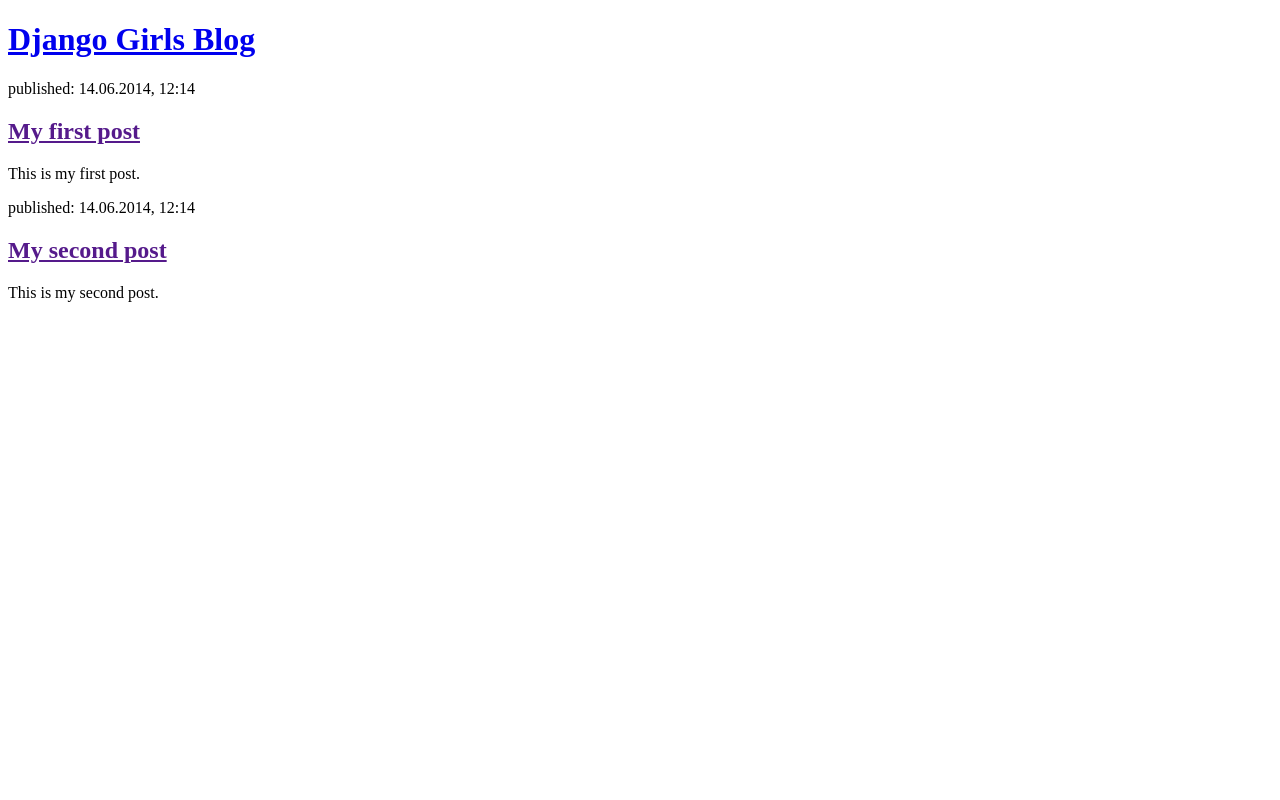
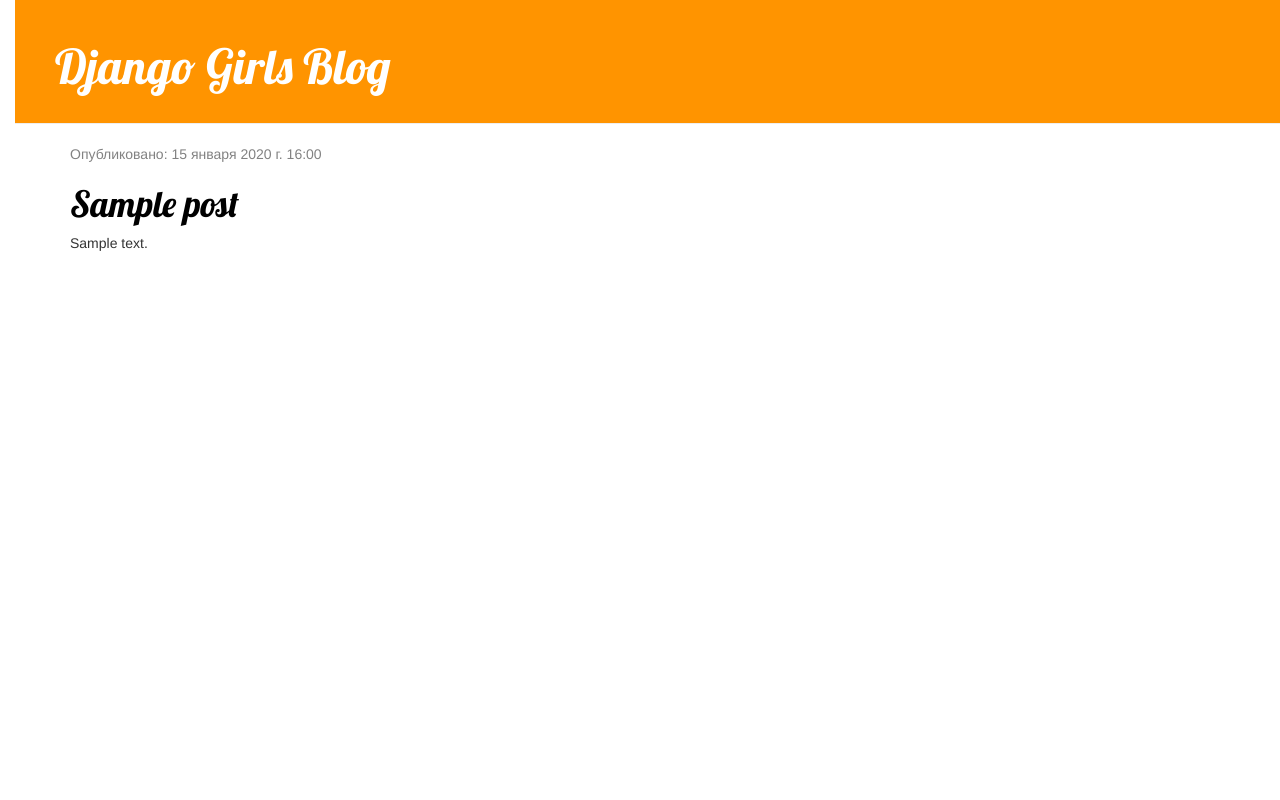
Before and after one commit to azhybaevach/my-first-blog, a Django app: page / in a window 1280 px wide. Run offline with Django 4.2, Linux system fonts and the light colour scheme; tables that the repository leaves empty hold one stand-in row (values such as "Sample post"); some libraries are stand-ins or nearby versions.

Commit message:
Modified templates to display posts from database.

```diff
--- /dev/null
+++ b/blog/static/css/blog.css
@@ -0,0 +1,55 @@
+h1 a {
+    color: #FCA205;
+    font-family: 'Lobster';
+}
+
+body {
+    padding-left: 15px;
+}
+
+.page-header {
+    background-color: #ff9400;
+    margin-top: 0;
+    padding: 20px 20px 20px 40px;
+}
+
+.page-header h1, .page-header h1 a, .page-header h1 a:visited, .page-header h1 a:active {
+    color: #ffffff;
+    font-size: 36pt;
+    text-decoration: none;
+}
+
+.content {
+    margin-left: 40px;
+}
+
+h1, h2, h3, h4 {
+    font-family: 'Lobster', cursive;
+}
+
+.date {
+    color: #828282;
+}
+
+.save {
+    float: right;
+}
+
+.post-form textarea, .post-form input {
+    width: 100%;
+}
+
+.top-menu, .top-menu:hover, .top-menu:visited {
+    color: #ffffff;
+    float: right;
+    font-size: 26pt;
+    margin-right: 20px;
+}
+
+.post {
+    margin-bottom: 70px;
+}
+
+.post h1 a, .post h1 a:visited {
+    color: #000000;
+}
--- /dev/null
+++ b/blog/templates/blog/base.html
@@ -0,0 +1,23 @@
+{% load static %}
+<html>
+    <head>
+        <title>Django Girls blog</title>
+        <link rel="stylesheet" href="//maxcdn.bootstrapcdn.com/bootstrap/3.2.0/css/bootstrap.min.css">
+        <link rel="stylesheet" href="//maxcdn.bootstrapcdn.com/bootstrap/3.2.0/css/bootstrap-theme.min.css">
+        <link href='//fonts.googleapis.com/css?family=Lobster&subset=latin,latin-ext' rel='stylesheet' type='text/css'>
+        <link rel="stylesheet" href="{% static 'css/blog.css' %}">
+    </head>
+    <body>
+    <div class="page-header">
+        <h1><a href="/">Django Girls Blog</a></h1>
+    </div>
+    <div class="content container">
+        <div class="row">
+            <div class="col-md-8">
+            {% block content %}
+            {% endblock %}
+            </div>
+        </div>
+    </div>
+</body>
+</html>
--- a/blog/templates/blog/post_list.html
+++ b/blog/templates/blog/post_list.html
@@ -1,24 +1,14 @@
-<!DOCTYPE html>
-<html>
-    <head>
-        <title>Django Girls blog</title>
-    </head>
-    <body>
-        <div>
-            <h1><a href="/">Django Girls Blog</a></h1>
-        </div>
+{% extends 'blog/base.html' %}
 
-        <div>
-            <p>published: 14.06.2014, 12:14</p>
-            <h2><a href="">My first post</a></h2>
-            <p>This is my first post.</p>
-        </div>
+{% block content %}
+            {% for post in posts %}
+                <div class="post">
+                    <div class="date">
+                        <p>Опубликовано: {{ post.published_date }}</p>
+                    </div>
+                    <h1><a href="">{{ post.title }}</a></h1>
+                    <p>{{ post.text|linebreaksbr }}</p>
+                </div>
+            {% endfor %}
 
-        <div>
-            <p>published: 14.06.2014, 12:14</p>
-            <h2><a href="">My second post</a></h2>
-            <p>
-                This is my second post.</p>
-        </div>
-    </body>
-</html>
+{% endblock %}
--- a/blog/views.py
+++ b/blog/views.py
@@ -1,4 +1,8 @@
 from django.shortcuts import render
+from .models import Post
+from django.utils import timezone
+
 
 def post_list(request):
-    return render(request, 'blog/post_list.html', {})
+    posts = Post.objects.filter(published_date__lte=timezone.now()).order_by('published_date')
+    return render(request, 'blog/post_list.html', {'posts': posts})
```
